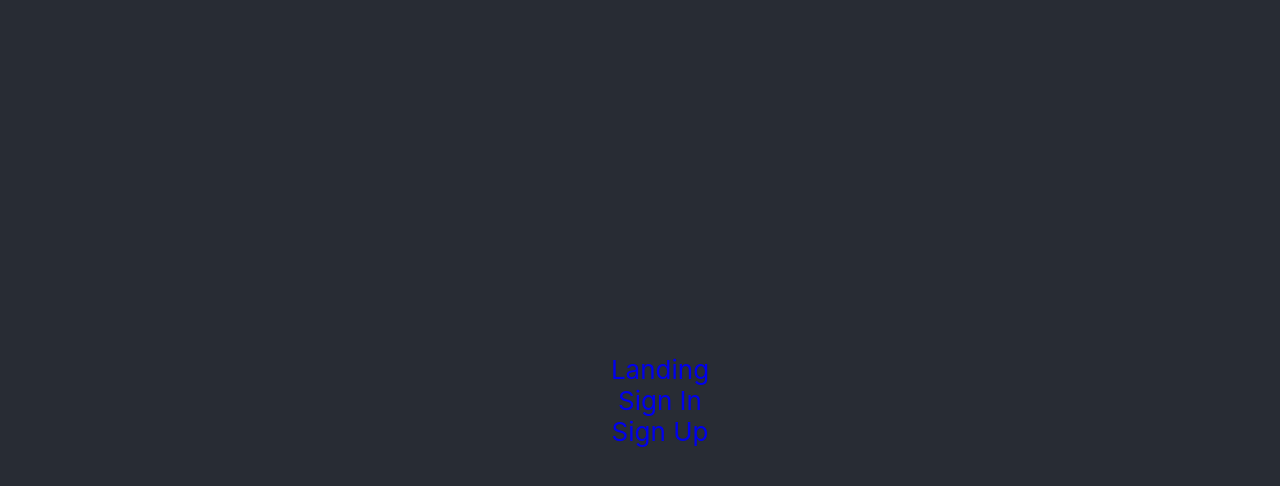
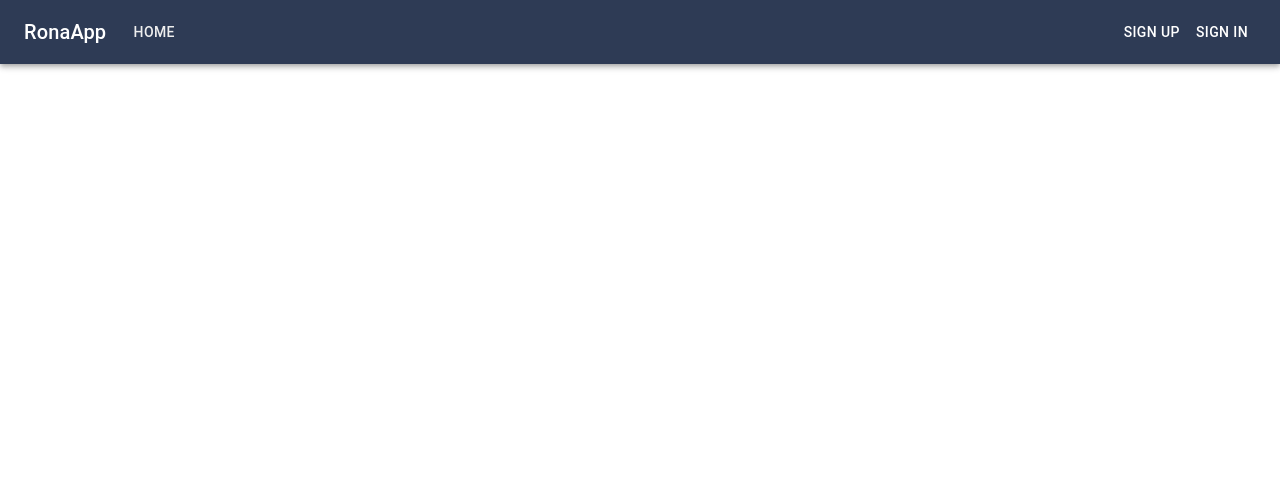
Before and after one commit to philcho1224/554-Team-IDunno, a React (Create React App) app in the folder ronaapp/: page / in a window 1280 px wide. Shown: the top 486 px of the page. Built offline with nearby package versions, Linux system fonts and the light colour scheme; no server answers.

Commit message:
update navbar with mui

```diff
--- a/ronaapp/package.json
+++ b/ronaapp/package.json
@@ -3,6 +3,7 @@
   "version": "0.1.0",
   "private": true,
   "dependencies": {
+    "@material-ui/core": "^4.9.14",
     "@testing-library/jest-dom": "^4.2.4",
     "@testing-library/react": "^9.5.0",
     "@testing-library/user-event": "^7.2.1",
--- a/ronaapp/src/App.js
+++ b/ronaapp/src/App.js
@@ -16,6 +16,28 @@ import showItems from "./components/marketplace";
 import { AuthProvider, AuthContext } from "./firebase/Auth";
 import PrivateRoute from "./components/PrivateRoute";
 import SignOutBtn from "./components/SignOut";
+import { doSignOut } from './firebase/FirebaseFunc';
+
+import { makeStyles } from '@material-ui/core/styles';
+import AppBar from '@material-ui/core/AppBar';
+import Toolbar from '@material-ui/core/Toolbar';
+import Typography from '@material-ui/core/Typography';
+import Button from '@material-ui/core/Button';
+
+const useStyles = makeStyles((theme) => ({
+  navbar: {
+    background: '#2E3B55',
+  },
+  grow: {
+    flexGrow: 1,
+  },
+  title: {
+    marginRight: theme.spacing(2),
+  },
+  active: {
+    color: '#eee',
+  }
+}));
 
 const Navigation = () => {
   const { currentUser } = useContext(AuthContext);
@@ -27,41 +49,37 @@ const Navigation = () => {
 }
 
 const NavOnAuth = () => {
+  const classes = useStyles();
   return (
-    <nav className="navigation">
-      <ul>
-        <li>
-          <NavLink exact to="/">Landing</NavLink>
-        </li>
-        <li>
-          <NavLink exact to="/market">Marketplace</NavLink>
-        </li>
-        <li>
-          <NavLink exact to="/account">Account</NavLink>
-        </li>
-        <li>
-          <SignOutBtn />
-        </li>
-      </ul>
-    </nav>
+    <AppBar position="static" className={classes.navbar}>
+      <Toolbar>
+        <Typography variant="h6" className={classes.title}>
+          RonaApp
+        </Typography>
+        <Button color="inherit" activeClassName={classes.active} component={NavLink} exact to="/">Home</Button>
+        <Button color="inherit" activeClassName={classes.active} component={NavLink} exact to="/market">Marketplace</Button>
+        <Button color="inherit" activeClassName={classes.active} component={NavLink} exact to="/account">Account</Button>
+        <div className={classes.grow} />
+        <Button color="inherit" onClick={doSignOut}>Sign Out</Button>
+      </Toolbar>
+    </AppBar>
   );
 }
 
 const NavNonAuth = () => {
+  const classes = useStyles();
   return (
-    <nav className="navigation">
-      <ul>
-        <li>
-          <NavLink exact to="/">Landing</NavLink>
-        </li>
-        <li>
-          <NavLink to="/signin">Sign In</NavLink>
-        </li>
-        <li>
-          <NavLink exact to="/signup">Sign Up</NavLink>
-        </li>
-      </ul>
-    </nav>
+    <AppBar position="static" className={classes.navbar}>
+      <Toolbar>
+        <Typography variant="h6" className={classes.title}>
+          RonaApp
+        </Typography>
+        <Button color="inherit" activeClassName={classes.active} component={NavLink} exact to="/">Home</Button>
+        <div className={classes.grow} />
+        <Button color="inherit" activeClassName={classes.active} component={NavLink} exact to="/signup">Sign Up</Button>
+        <Button color="inherit" activeClassName={classes.active} component={NavLink} exact to="/signin">Sign In</Button>
+      </Toolbar>
+    </AppBar>
   );
 }
 
@@ -69,11 +87,7 @@ function App() {
   return (
     <AuthProvider>
       <Router>
-        <div className="App">
-          <header className="App-header">
-            <Navigation />
-          </header>
-        </div>
+        <Navigation />
 
         {/* <Route exact path = '/' component = {Landing}/>
         <Route exact path = '/marketplace' component = {Marketplace}/> */}
```
Also changed, not shown: 1 other file (tests, documents, lock files or other folders).
